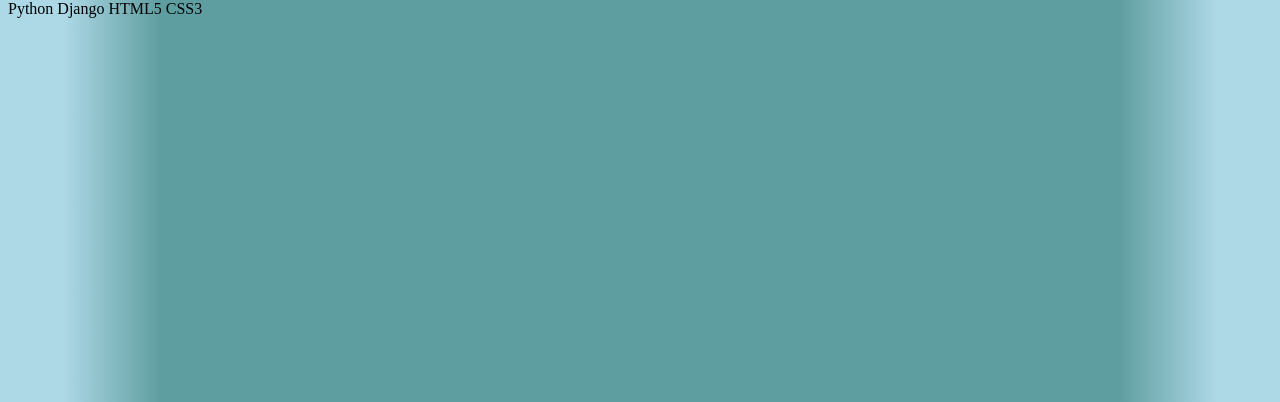
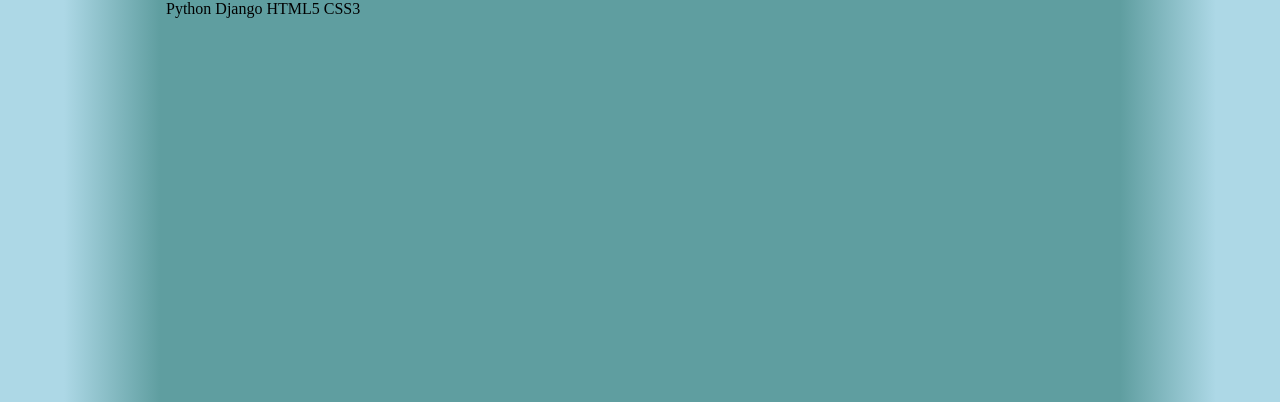
Before and after one commit to Rob-Fox/resume_site, a Django app: page / in a window 1280 px wide, after a click on "About this Page". Shown: the part 18-420 px from the top of the page. Run offline with Django 5.2, Linux system fonts and the light colour scheme; tables that the repository leaves empty hold one stand-in row (values such as "Sample post"); data that the repository does not hold is empty.

Commit message:
changed about page to 75% page width to match about me

```diff
--- a/resume/static/resume/style.css
+++ b/resume/static/resume/style.css
@@ -649,7 +649,7 @@ input[type='radio']:checked + .media_tab + .media_content {
 }
 
 
-header input[type='radio'] {
+input[type='radio'] {
     display: none;
 }
 
@@ -686,3 +686,9 @@ body:has(#about_me:checked) #about_page {
 body:has(#about_page:checked) #about_me_wrapper {
     display: none;
 }
+
+#about_page {
+    justify-content: center;
+    width: 75%;
+    margin: 0 auto;
+}
```
Also changed, not shown: notes.txt (+4 -4 lines).
